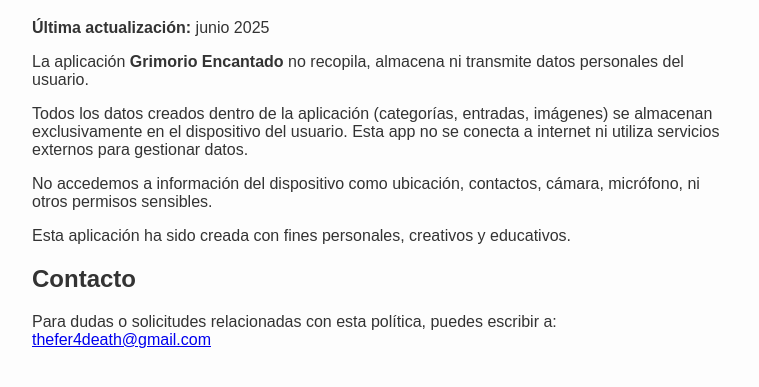
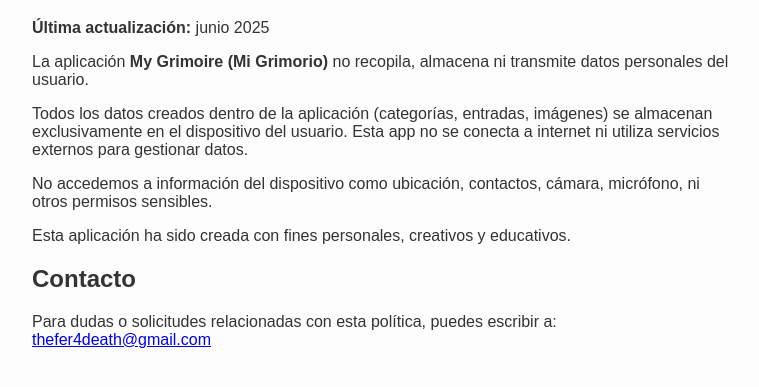
Before and after one commit to ImVermilion/Politica-de-provacidad, a plain HTML site: page index.html in a window 1280 px wide. Shown: the part 121-508 px from the top of the page, without its empty margins (258-1017 px from the left). Drawn offline with Linux system fonts and the light colour scheme.

Commit message:
Update index.html

```diff
--- a/index.html
+++ b/index.html
@@ -23,7 +23,7 @@
   <h1>Política de Privacidad</h1>
   <p><strong>Última actualización:</strong> junio 2025</p>
 
-  <p>La aplicación <strong>Grimorio Encantado</strong> no recopila, almacena ni transmite datos personales del usuario.</p>
+  <p>La aplicación <strong>My Grimoire (Mi Grimorio)</strong> no recopila, almacena ni transmite datos personales del usuario.</p>
 
   <p>Todos los datos creados dentro de la aplicación (categorías, entradas, imágenes) se almacenan exclusivamente en el dispositivo del usuario. Esta app no se conecta a internet ni utiliza servicios externos para gestionar datos.</p>
 
```
